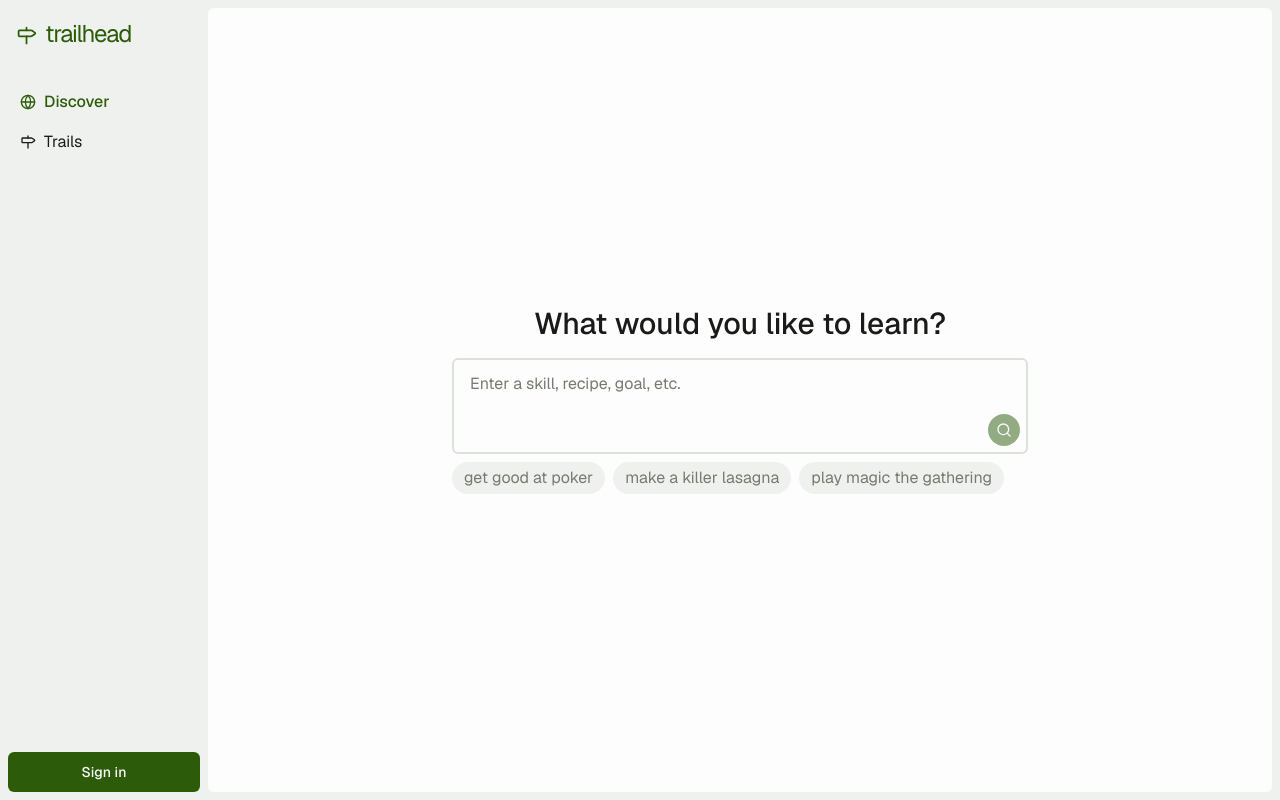
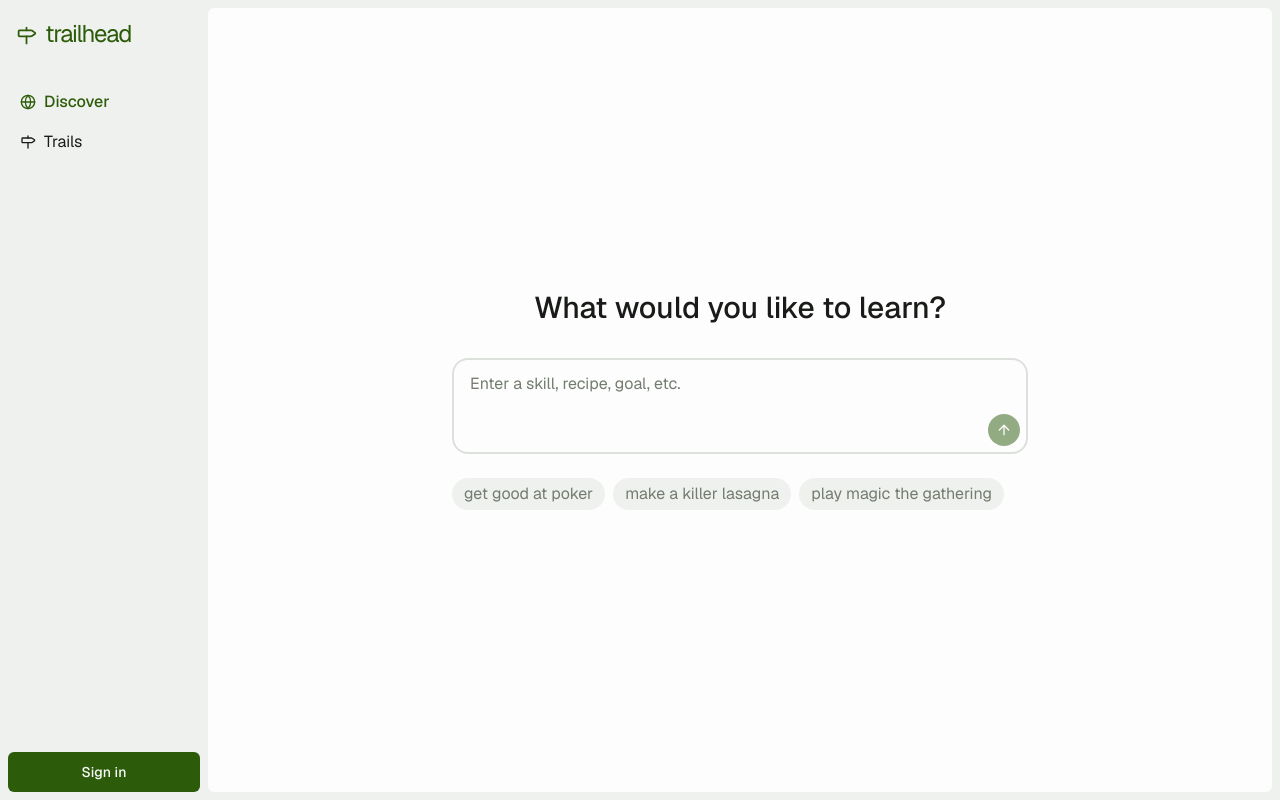
Before and after one commit to womogenes/trailhead, a Next.js app in the folder frontend/: page / in a window 1280 px wide. Built offline with nearby package versions, Linux system fonts and the light colour scheme.

Commit message:
Refactor chat interface

```diff
--- a/frontend/app/page.tsx
+++ b/frontend/app/page.tsx
@@ -1,75 +1,118 @@
 'use client';
 
+import ChatMessage from '@/components/chat-message';
+import Tag from '@/components/tag';
 import { Button } from '@/components/ui/button';
+import { Skeleton } from '@/components/ui/skeleton';
 import { Textarea } from '@/components/ui/textarea';
-import { Loader2, SearchIcon } from 'lucide-react';
-import { useRouter } from 'next/navigation';
-import { useState } from 'react';
+import { cn } from '@/lib/utils';
+import { ArrowUpIcon, Loader2, SearchIcon } from 'lucide-react';
+import { useRef, useState } from 'react';
+
+type ChatMessage = {
+  content: string;
+  role: 'user' | 'assistant';
+}[];
 
 export default function Home() {
-  const router = useRouter();
   const [query, setQuery] = useState('');
-  const [isSubmitting, setIsSubmitting] = useState(false);
+  const [isWaiting, setIsWaiting] = useState(false);
+  const [chatHistory, setChatHistory] = useState<ChatMessage>([]);
+
+  const queryInputRef = useRef<any>(null);
 
   const submitQuery = () => {
     if (query.trim() === '') return;
-    setIsSubmitting(true);
-    router.push(`/search?query=${query}`);
-    router.refresh();
+    setIsWaiting(true);
+    setChatHistory((chatHistory) => [
+      ...chatHistory,
+      {
+        content: query,
+        role: 'user',
+      },
+    ]);
+
+    // Send everything over to the server
+    // await fetch(`${process.env.BACKEND_URL}/)
+  };
+
+  // Handle suggestion clicks
+  const suggestionClick = (text: string) => {
+    setQuery(text);
+    queryInputRef.current?.focus();
   };
 
   return (
-    <div className="flex h-full w-full items-center justify-center">
+    <div
+      className={cn(
+        'flex h-full w-full items-center justify-center',
+        chatHistory.length > 0 && 'items-stretch',
+      )}
+    >
       {/* Main content */}
-      <div className="w-full max-w-xl">
-        <h1 className="mb-4 text-center text-3xl font-medium">
-          What would you like to learn?
-        </h1>
+      <div className={cn('flex w-full max-w-xl flex-col gap-4 py-4')}>
+        {chatHistory.length === 0 && (
+          <h1 className="mb-4 text-center text-3xl font-medium">
+            What would you like to learn?
+          </h1>
+        )}
+
+        {/* Chat history */}
+        {chatHistory.length > 0 && (
+          <>
+            <p className="text-muted-foreground mx-auto text-sm">
+              trailhead will ask a few more questions to understand your query.
+            </p>
+
+            <div className="flex w-full flex-col gap-2">
+              {chatHistory.map((message, idx) => (
+                <ChatMessage role={message.role} key={idx}>
+                  {message.content}
+                </ChatMessage>
+              ))}
+              {isWaiting && (
+                <div className="flex flex-col gap-2" key="skeleton">
+                  <Skeleton className="h-4 w-80 rounded-2xl" />
+                  <Skeleton className="h-4 w-20 rounded-2xl" />
+                  <Skeleton className="h-4 w-40 rounded-2xl" />
+                </div>
+              )}
+            </div>
+          </>
+        )}
 
         {/* Input */}
-        <div className="relative h-24">
+        <div className="relative mt-auto h-24">
           <Textarea
-            className="absolute h-full resize-none px-4 py-3 !text-base focus-visible:ring-0"
+            className="absolute h-full resize-none rounded-2xl bg-transparent px-4 py-3 focus-visible:ring-0"
             placeholder="Enter a skill, recipe, goal, etc."
             spellCheck="false"
             autoComplete="off"
+            ref={queryInputRef}
             value={query}
-            disabled={isSubmitting}
+            disabled={isWaiting}
             onChange={(e) => setQuery(e.target.value)}
             onKeyDown={(e) => e.key === 'Enter' && submitQuery()}
           />
           <Button
             className="absolute bottom-2 right-2 h-8 w-8 rounded-full transition-opacity"
             size="icon"
-            disabled={query.trim() === '' || isSubmitting}
+            disabled={query.trim() === '' || isWaiting}
             onClick={submitQuery}
           >
-            {isSubmitting ? (
-              <Loader2 className="animate-spin" />
-            ) : (
-              <SearchIcon />
-            )}
+            {isWaiting ? <Loader2 className="animate-spin" /> : <ArrowUpIcon />}
           </Button>
         </div>
 
         {/* Recommendations */}
-        <div className="mt-2 flex flex-wrap gap-2">
-          <Tag setQuery={setQuery} label="get good at poker" />
-          <Tag setQuery={setQuery} label="make a killer lasagna" />
-          <Tag setQuery={setQuery} label="play magic the gathering" />
-        </div>
+        {chatHistory.length === 0 && (
+          <div className="mt-2 flex flex-wrap gap-2">
+            <Tag onClick={suggestionClick} label="get good at poker" />
+            <Tag onClick={suggestionClick} label="make a killer lasagna" />
+            <Tag onClick={suggestionClick} label="play magic the gathering" />
+          </div>
+        )}
       </div>
     </div>
   );
 }
-
-function Tag({ label, setQuery }: { label: string; setQuery: Function }) {
-  return (
-    <button
-      className="bg-muted text-muted-foreground hover:bg-primary hover:text-muted rounded-full px-3 py-1 transition-colors"
-      onClick={() => setQuery(label)}
-    >
-      {label}
-    </button>
-  );
-}
--- a/frontend/app/search/page.tsx
+++ /dev/null
@@ -1,42 +0,0 @@
-'use client';
-
-import { useState } from 'react';
-
-export default function Search() {
-  const searchParams = new URLSearchParams(window.location.search);
-  const searchQuery = searchParams.get('search');
-
-  const [chatHistory, setChatHistory] = useState([
-    {
-      role: 'user',
-      content: searchQuery,
-    },
-  ]);
-
-  return (
-    <div className="flex h-full w-full flex-col items-center px-6 py-20">
-      {/* Chat interface */}
-      <div className="flex w-full max-w-2xl flex-col gap-2">
-        {chatHistory.map((message, idx) => (
-          <ChatMessage role={message.role} key={idx}>
-            {message.content}
-          </ChatMessage>
-        ))}
-      </div>
-    </div>
-  );
-}
-
-function ChatMessage({
-  children,
-  role,
-}: {
-  children: React.ReactNode;
-  role: string;
-}) {
-  return (
-    <div className="bg-muted max-w-48 self-end rounded-full px-3.5 py-1.5">
-      hello
-    </div>
-  );
-}
--- /dev/null
+++ b/frontend/components/chat-message.tsx
@@ -0,0 +1,22 @@
+import { cn } from '@/lib/utils';
+
+export default function ChatMessage({
+  children,
+  role,
+}: {
+  children?: React.ReactNode;
+  role: string;
+}) {
+  return (
+    <div
+      className={cn(
+        role === 'user'
+          ? 'bg-primary text-muted self-end'
+          : 'bg-muted self-start',
+        'relative max-w-96 rounded-2xl px-4 py-2 leading-tight',
+      )}
+    >
+      {children}
+    </div>
+  );
+}
--- /dev/null
+++ b/frontend/components/tag.tsx
@@ -0,0 +1,16 @@
+export default function Tag({
+  label,
+  onClick,
+}: {
+  label: string;
+  onClick: Function;
+}) {
+  return (
+    <button
+      className="bg-muted text-muted-foreground hover:bg-primary hover:text-muted rounded-full px-3 py-1 transition-colors"
+      onClick={() => onClick(label)}
+    >
+      {label}
+    </button>
+  );
+}
--- a/frontend/components/ui/textarea.tsx
+++ b/frontend/components/ui/textarea.tsx
@@ -9,7 +9,7 @@ const Textarea = React.forwardRef<
   return (
     <textarea
       className={cn(
-        'border-input bg-background ring-offset-background placeholder:text-muted-foreground focus-visible:ring-ring flex min-h-[80px] w-full rounded-md border px-3 py-2 text-base focus-visible:outline-none focus-visible:ring-2 focus-visible:ring-offset-2 disabled:cursor-not-allowed disabled:opacity-50 md:text-sm',
+        'border-input ring-offset-background placeholder:text-muted-foreground focus-visible:ring-ring flex min-h-[80px] w-full rounded-md border px-3 py-2 text-base focus-visible:outline-none focus-visible:ring-2 focus-visible:ring-offset-2 disabled:cursor-not-allowed disabled:opacity-50 md:text-base',
         className,
       )}
       ref={ref}
```
